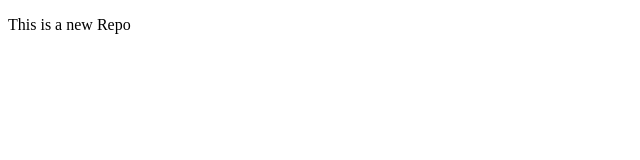
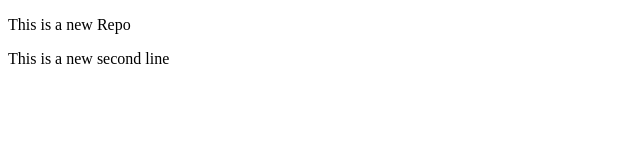
Before and after one commit to Syed4Coding/localrepo, a plain HTML site: page index.html in a window 1280 px wide. Shown: the whole page, without its empty margins (0-640 px from the left). Drawn offline with Linux system fonts and the light colour scheme.

Commit message:
Added new secondline index.html

```diff
--- a/index.html
+++ b/index.html
@@ -7,6 +7,7 @@
 </head>
 <body>
     <p>This is a new Repo</p>
+    <p>This is a new second line</p>
 
 </body>
 </html>
```
